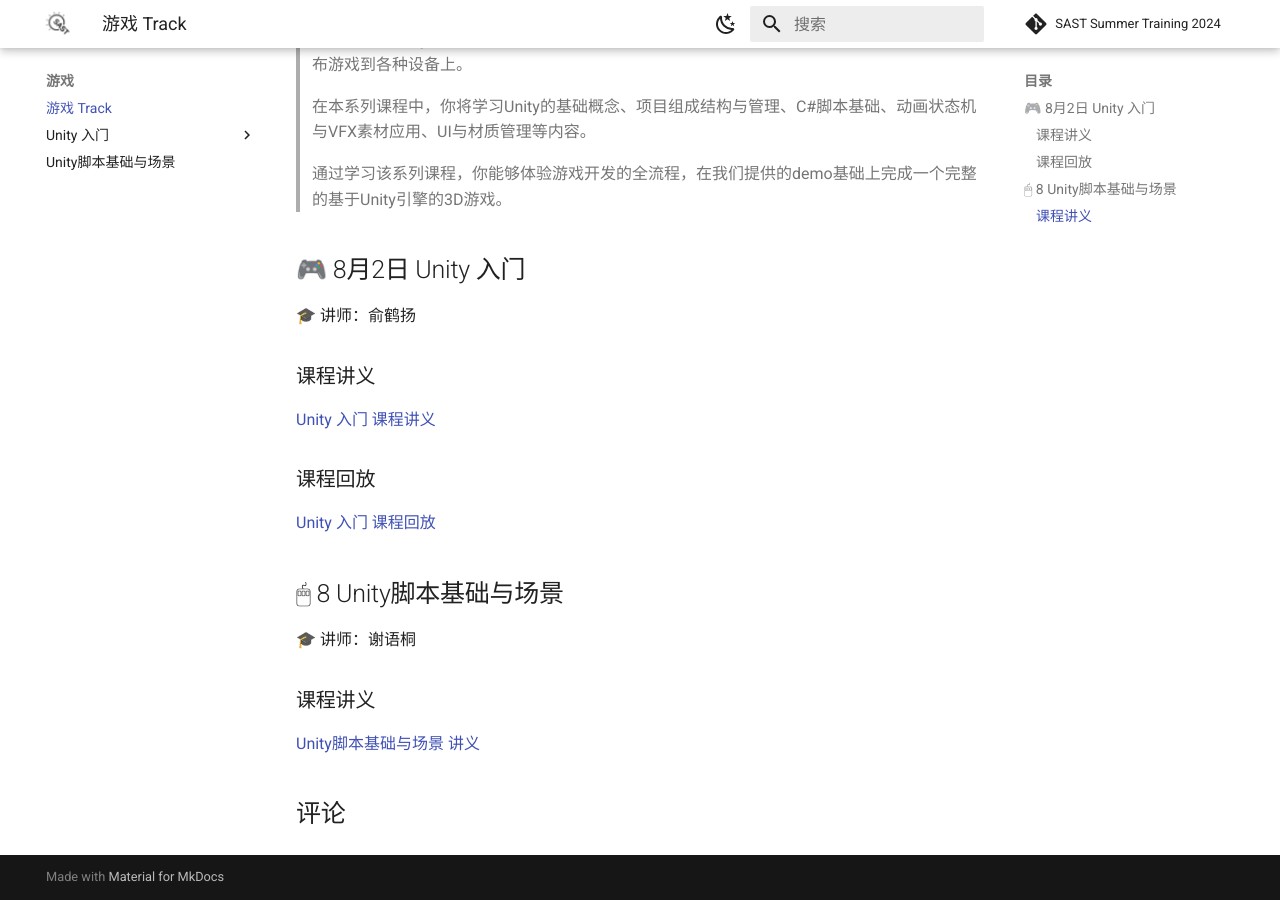
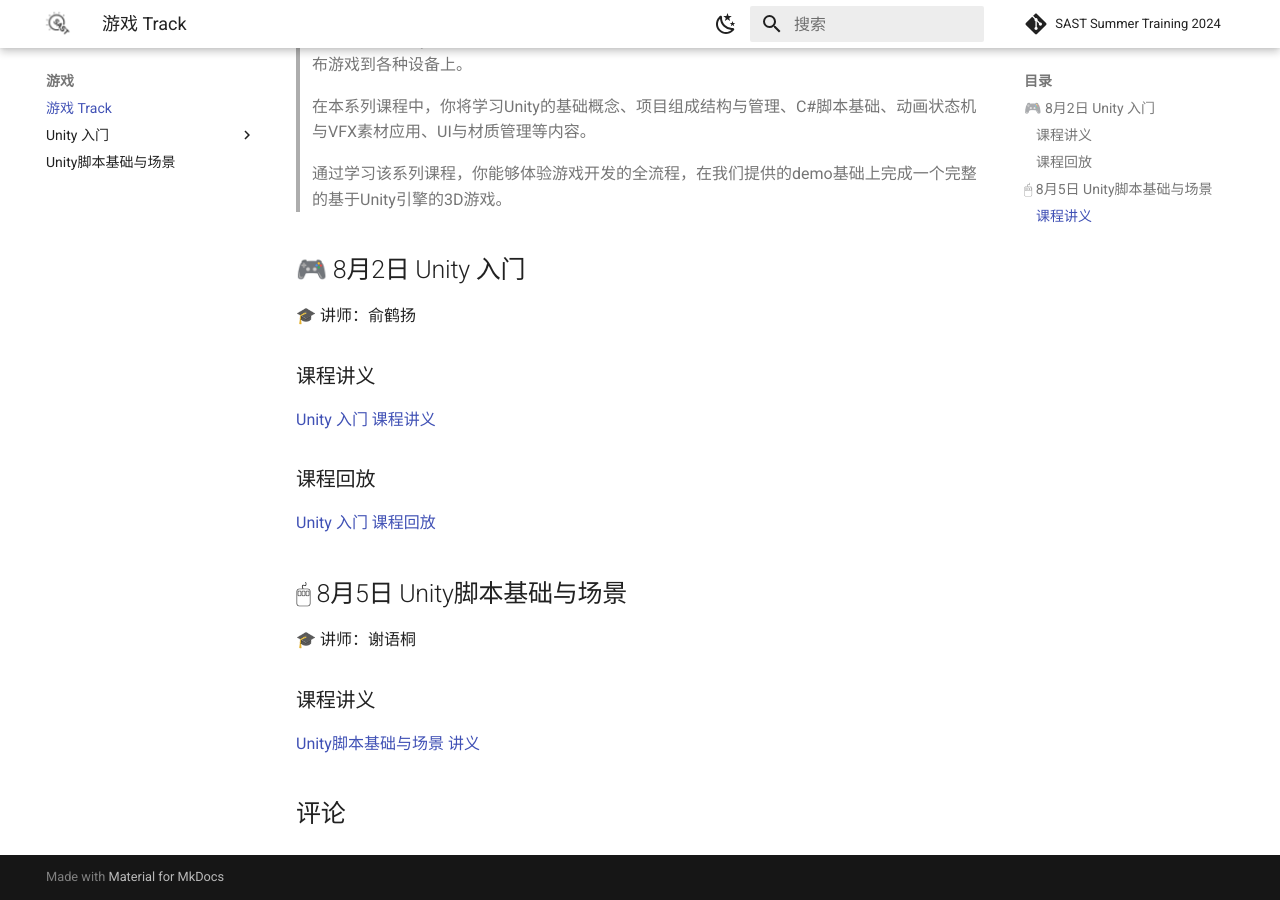
Before and after one commit to sast-summer-training-2024/sast-summer-training-2024.github.io, an MkDocs documentation site: the page built from docs/unity/index_unity.md, in a window 1280 px wide and 900 px high, scrolled down 856 px. Built offline with MkDocs 1.6.1 and Material for MkDocs 9.7.7, drawn with Linux system fonts in a browser that asks for light colours; comment, search, counter and statistics services are not loaded.

Commit message:
fix: unit2 pdf

```diff
--- a/docs/unity/index_unity.md
+++ b/docs/unity/index_unity.md
@@ -29,7 +29,7 @@
 
 [Unity 入门 课程回放](https://www.bilibili.com/video/BV1GjvQe2ER3/?share_source=copy_web&vd_source=5f41358f46c6dc60e03c3ff6ca5a8520)
 
-## 🖱 8 Unity脚本基础与场景
+## 🖱 8月5日 Unity脚本基础与场景
 
 🎓 讲师：谢语桐
 
```
Also changed, not shown: 1 other file.
